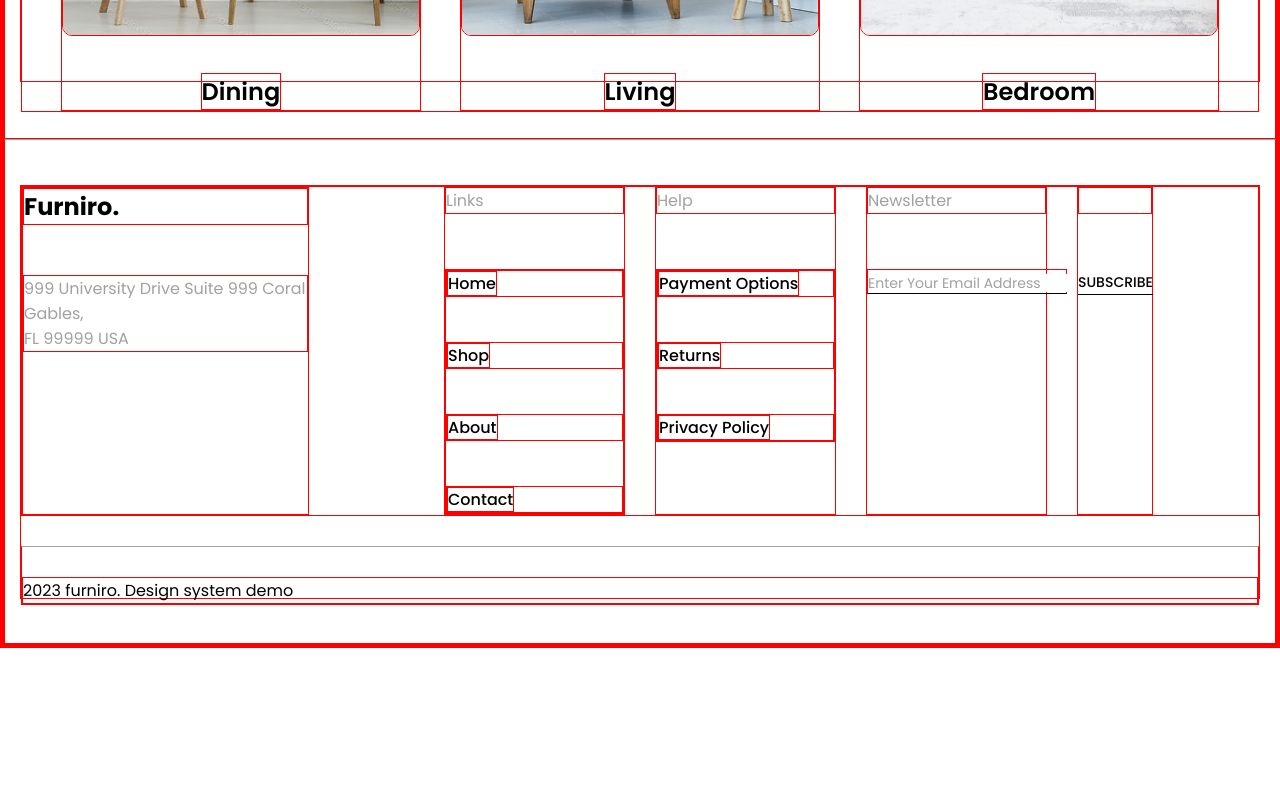
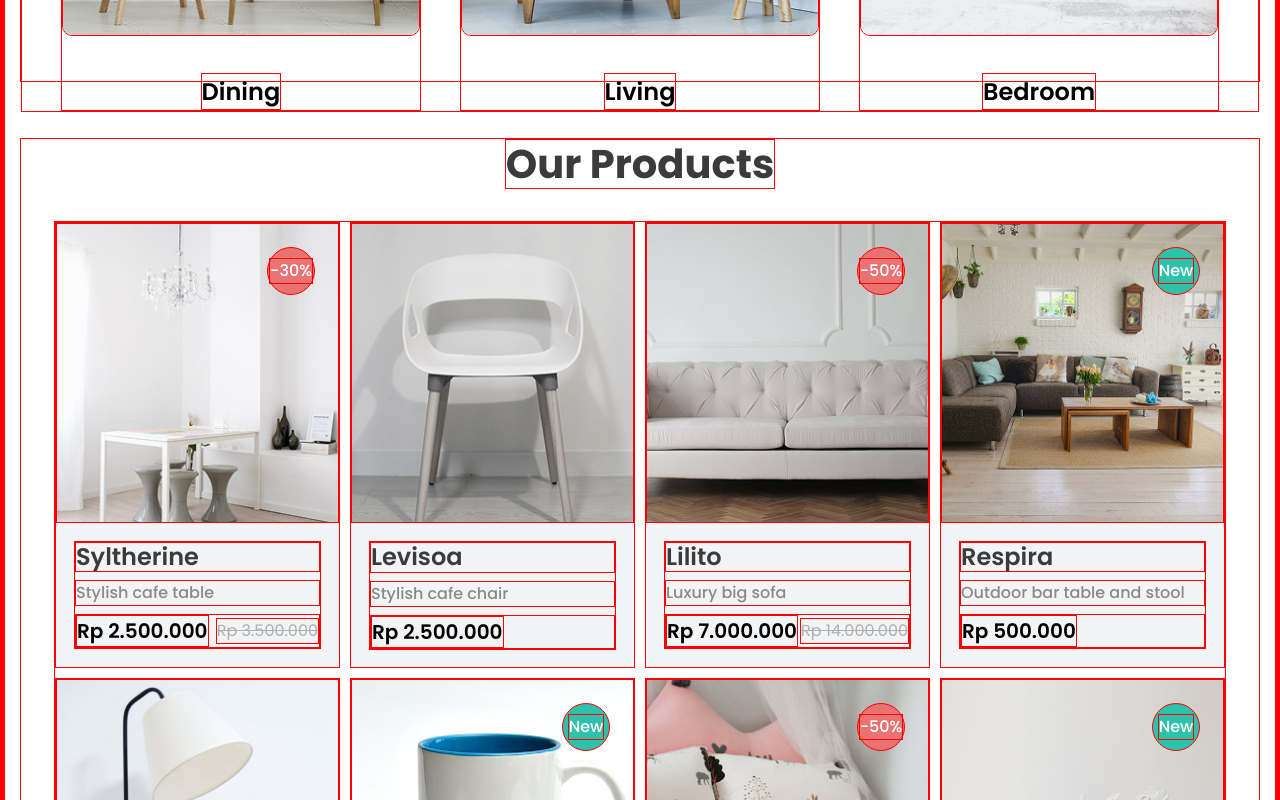
Before and after one commit to Hannalysis/furniture-site-implementation, a React (Vite) app: page / in a window 1280 px wide. Shown: the part 1360-2160 px from the top of the page. Before the commit the page ends 2008 px from the top, so only its background shows below. Built offline with nearby package versions, Linux system fonts and the light colour scheme.

Commit message:
styling: small gap added to smallest view on Our Products section
Otherwise, the grid already made this section mobile responsive.

```diff
--- a/src/pages/Home/Home.tsx
+++ b/src/pages/Home/Home.tsx
@@ -1,6 +1,6 @@
 import { Banner } from "./Banner/Banner"
 import { BrowseTheRange } from "./BrowseTheRange/BrowseTheRange";
-// import { OurProducts } from "./OurProducts/OurProducts";
+import { OurProducts } from "./OurProducts/OurProducts";
 // import { Inspirations } from "./Inspirations/Inspirations"
 // import { HashtagShare } from "./HashtagShare/HashtagShare";
 
@@ -8,7 +8,7 @@ export const Home = () => (
   <>
     <Banner />
     <BrowseTheRange />
-    {/* <OurProducts /> */}
+    <OurProducts />
     {/* <Inspirations /> */}
     {/* <HashtagShare /> */}
   </>
--- a/src/pages/Home/OurProducts/OurProducts.module.css
+++ b/src/pages/Home/OurProducts/OurProducts.module.css
@@ -14,6 +14,7 @@
 
 .ourProductsCardContainer {
     margin: 32px 0;
+    gap: 10px;
 }
 
 @media (min-width: 1024px) {
```
